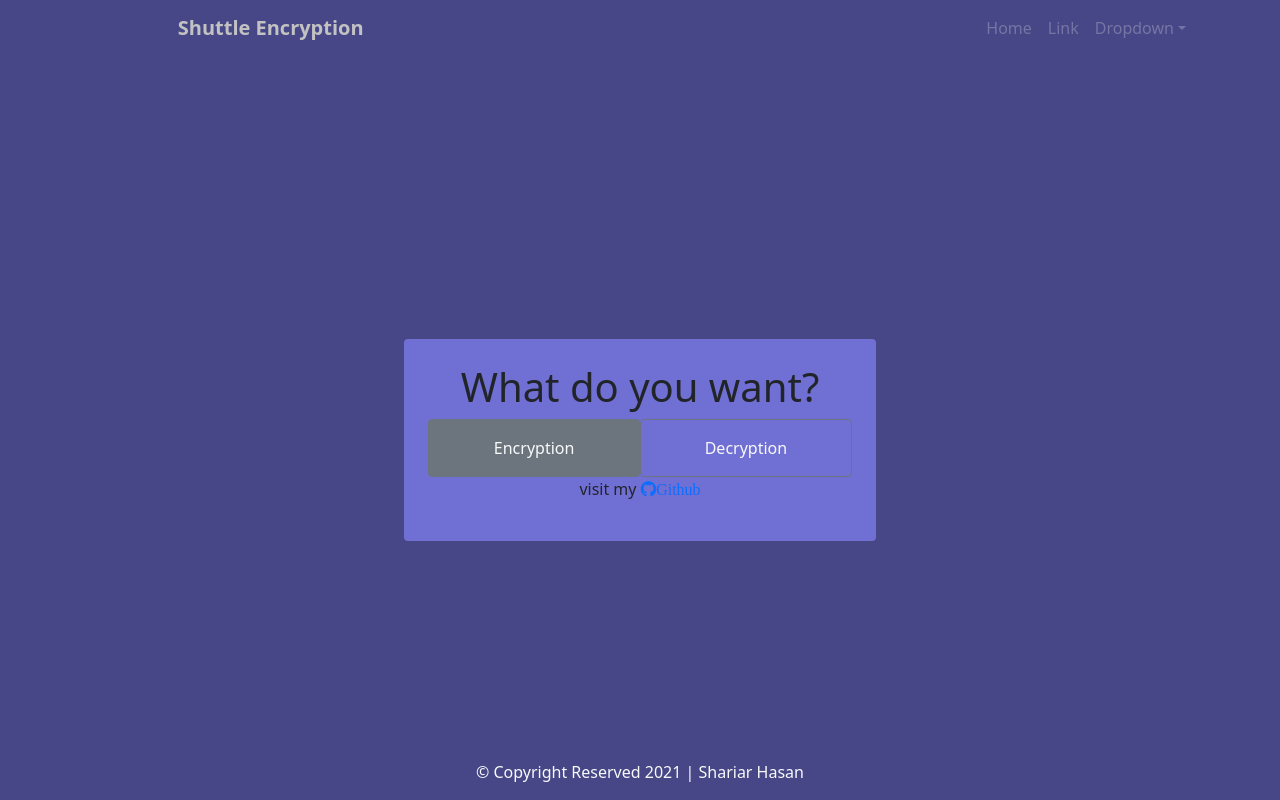
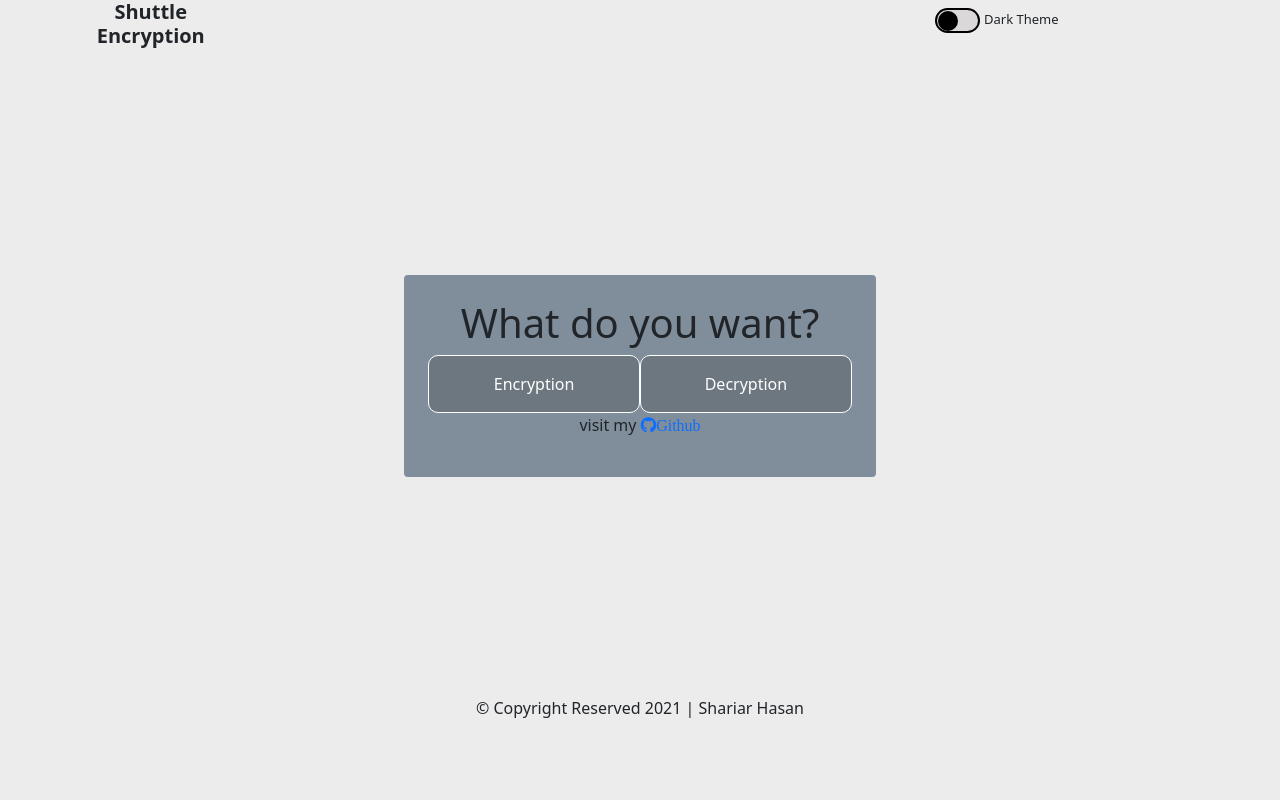
Before and after one commit to Shariar-Hasan/Shuttle-Encryption, a plain HTML site: page index.html in a window 1280 px wide. Drawn offline with nearby package versions, Linux system fonts and the light colour scheme.

Commit message:
Added: Dark Theme
Addition:
 * Dark theme round corner switch added.
 * Color changing text added.
 * Removed some bootstrap stuff
 * Added more custom css

```diff
--- a/css/style.css
+++ b/css/style.css
@@ -1,22 +1,24 @@
 html,body{
     height: 100%;
 }
-body{
+.whole-body{
+    height: 100%;
+    width: 100%;
+    background-color: #ececec;
+    transition: all .4s ease-in-out;
+}
 
-    background-color: #474787;
-}
 header{
-    height: 15%;
-    background-color: #474787;
+    background-color:#ececec;
+    transition: all .4s ease-in-out;
 }
 .logo{
-    color:rgb(194, 194, 194);
     text-decoration: none;
     text-align: center;
     width: 50%;
     font-weight: 700;
     font-size: 20px;
-    transition: text-shadow .25s ease-in-out;
+    transition: all .25s ease-in-out;
 }
 .logo:hover{
     text-shadow: 2px 2px 10px rgb(95, 95, 95);
@@ -25,20 +27,78 @@ main{
     height: 80%;
 }
 .box{
-    background-color: #706fd3 !important;
+    background: #808e9b;
 }
+
+
 #all-part{
     display: none;
 }
 #decryption{
     display: none;
 }
-footer{
-    height: 5%;
+
+.button,button{
+    width: 50%;
+    background-color: #6c757dec;
+    border: 1px solid white;
+    border-radius: 10px;
+    outline: none !important;
+    color: white;
 }
-#btn-en{
-    background-color: #6C757D;
+
+/* dark theme start*/
+.switch{
+    position: relative;
+    height: 25px;
+    width: 45px;
 }
-.button{
-    width: 50% !important;
+.switch input{
+    display: none;
 }
+.slider{
+    border-radius: 23px;
+    background-color: rgb(218, 216, 216);
+    position: absolute;
+    width: 100%;
+    height: 100%;
+    cursor: pointer;
+    border: 2px solid black;
+    transition: .26s;
+}
+.slider::before{
+    position: absolute;
+    top: 1px ;
+    left: 1px;
+    content: "";
+    height: 20px;
+    width: 20px;
+    background-color: #000000;
+    border-radius: 50%;
+    transition: .26s;
+}
+input:checked + .slider{
+    background-color: rgb(51, 51, 51);
+    border: 2px solid white;
+}
+input:checked + .slider::before{
+    background-color: #fff;
+    transform: translateX(95%);
+}
+input:checked + *{
+    color: white;
+}
+
+#theme-change{
+    display: inline-block;
+    margin-top: 3px;
+    font-weight: 400;
+    margin-top: 10px;
+    font-size: 13px;
+    font-weight: 500;
+    margin-left: 4px;
+}
+.dark{
+    display: flex;
+}
+/* dark theme end*/
--- a/index.html
+++ b/index.html
@@ -17,34 +17,21 @@
 </head>
 
 <body>
-
-  <header class="bg-dar">
+  <div id="body" class="whole-body">
+    <header id="header">
       <div class="container">
-      <nav class="navbar navbar-expand-sm navbar-dark">
-        <a class="logo" href="#">Shuttle Encryption</a>
-        <button class="navbar-toggler d-lg-none" type="button" data-toggle="collapse" data-target="#collapsibleNavId"
-          aria-controls="collapsibleNavId" aria-expanded="false" aria-label="Toggle navigation">
-          <span class="navbar-toggler-icon"></span>
-        </button>
-        <div class="collapse navbar-collapse" id="collapsibleNavId">
-          <ul class="navbar-nav ml-auto ">
-            <li class="nav-item active">
-              <a class="nav-link disabled" href="#">Home <span class="sr-only">(current)</span></a>
-            </li>
-            <li class="nav-item">
-              <a class="nav-link disabled" href="#">Link</a>
-            </li>
-            <li class="nav-item dropdown">
-              <a class="nav-link dropdown-toggle disabled" href="#" id="dropdownId" data-toggle="dropdown"
-                aria-haspopup="true" aria-expanded="false">Dropdown</a>
-              <div class="dropdown-menu" aria-labelledby="dropdownId">
-                <a class="dropdown-item disabled" href="#">Action 1</a>
-                <a class="dropdown-item disabled" href="#">Action 2</a>
+        <div class="row d-flex justify-content-between">
+          <div class="col-md-3">
+            <h4 class="logo">Shuttle Encryption</4>
           </div>
-            </li>
-          </ul>
+          <div class="col-md-3 dark">
+            <label class="switch mt-2">
+              <input id="checkbox" onclick="changeTheme()" type="checkbox">
+              <span class="slider"></span>
+            </label>
+            <p id="theme-change">Dark Theme</p>
           </div>
-      </nav>
+        </div>
       </div>
     </header>
 
@@ -52,16 +39,16 @@
     <main class="d-flex justify-content-center align-items-center">
       <div class="container">
         <div class="row">
-        <div class="col-md-5 box mx-auto bg-light p-4 rounded">
+          <div id="box" class="col-md-5 box mx-auto p-4 rounded">
             <!-- ***************************************************** -->
             <!-- selection feild  -->
             <h1 id="text-hide" class="text-center">What do you want?</h1>
 
             <div class="d-flex">
               <button id="btn-en" onclick="displayEncryption()"
-              class="btn text-light btn-outline-secondary w-50 py-3">Encryption</button>
+                class="py-3">Encryption</button>
               <button id="btn-de" onclick="displayDecryption()"
-              class="btn text-light btn-outline-secondary w-50 py-3">Decryption</button>
+                class=" py-3">Decryption</button>
             </div>
             <!-- ***************************************************** -->
 
@@ -70,8 +57,9 @@
               <div id="encryption">
                 <input placeholder="Input your String" id="string-e" type="text" class="form-control py-2 my-2">
                 <div class="d-flex justify-content-evenly">
-                <button onclick="encrypt()" class=" button btn btn-secondary w-50 ">Encrypt It</button>
-                <button onclick="textCopy()" class=" button btn btn-outline-secondary text-light w-50 ">Copy Text</button>
+                  <button onclick="encrypt()" class=" button py-1 ">Encrypt It</button>
+                  <button onclick="textCopy()" class=" button py-1">Copy
+                    Text</button>
                 </div>
 
                 <textarea placeholder="Encrypted text will appear here" class="form-control mt-2 mb-4" name=""
@@ -83,8 +71,8 @@
               <div id="decryption">
                 <input placeholder="Input your String" id="string-d" type="text" class="form-control py-2 my-2">
                 <div class="d-flex justify-content-evenly">
-                <button onclick="decrypt()" class="button btn btn-secondary ">Decrypt It</button>
-                <button onclick="textCopy()" class="button btn btn-outline-secondary text-light">Copy Text</button>
+                  <button onclick="decrypt()" class="button py-1">Decrypt It</button>
+                  <button onclick="textCopy()" class="button  py-1">Copy Text</button>
                 </div>
                 <textarea placeholder="Decrypted text will appear here" class="form-control mt-2 mb-4" name=""
                   id="output-d" cols="30" rows="6"></textarea>
@@ -105,8 +93,11 @@
     </main>
 
     <footer>
-    <p class="text-center text-light"> &copy; Copyright Reserved 2021 | Shariar Hasan</p>
+      <p class="text-center"> &copy; Copyright Reserved 2021 | Shariar Hasan</p>
     </footer>
+  </div>
+
+
   <script src="js/encrypt.js"></script>
   <script src="https://cdn.jsdelivr.net/npm/popper.js@1.16.0/dist/umd/popper.min.js"
     integrity="sha384-Q6E9RHvbIyZFJoft+2mJbHaEWldlvI9IOYy5n3zV9zzTtmI3UksdQRVvoxMfooAo"
--- a/js/encrypt.js
+++ b/js/encrypt.js
@@ -4,14 +4,14 @@ function displayEncryption() {
     var de = document.getElementById("decryption");
 
 
-                    // show hide
+    // show hide
     en.style.display = "block";
     de.style.display = "none";
     document.getElementById("all-part").style.display = "block";
     document.getElementById("text-hide").style.display = "none";
 
 
-                    // button color
+    // button color
     document.getElementById("btn-en").style.background = "#6C757D";
     document.getElementById("btn-de").style.background = "transparent";
 }
@@ -47,13 +47,13 @@ function displayDecryption() {
     var en = document.getElementById("encryption");
     var de = document.getElementById("decryption");
 
-                    // show hide
+    // show hide
     en.style.display = "none";
     de.style.display = "block";
     document.getElementById("all-part").style.display = "block";
     document.getElementById("text-hide").style.display = "none";
 
-                    // button color
+    // button color
     document.getElementById("btn-de").style.background = "#6C757D";
     document.getElementById("btn-en").style.background = "transparent";
 }
@@ -83,9 +83,38 @@ function decrypt() {
 }
 
 // copy function starts
-function textCopy()
-{
+function textCopy() {
     document.getElementById("output-e").select();
     document.getElementById("output-d").select();
     document.execCommand("copy");
 }
+
+
+
+
+//changing theme part
+
+function changeTheme() {
+    // previous color 474787
+    var getBody = document.getElementById("body");
+    var getTheme = document.getElementById("theme-change");
+    var getHeader = document.getElementById("header");
+    var getChecked = document.getElementById("checkbox");
+    var getBox = document.getElementById("box");
+    if (!getChecked.checked) {
+        getBody.style.background = "#ececec";
+        getBody.style.color = "black";
+        getBox.style.background = "#808e9b";
+        getHeader.style.background = "#ececec";
+        getTheme.innerHTML = "Dark Theme";
+
+    }
+    else {
+
+        getBody.style.background = "#485460";
+        getBody.style.color = "white";
+        getBox.style.background = "#1e272e";
+        getHeader.style.background = "#485460";
+        getTheme.innerHTML = "Light Theme";
+    }
+}
```
Lines whose indentation alone changed are shown as unchanged.
